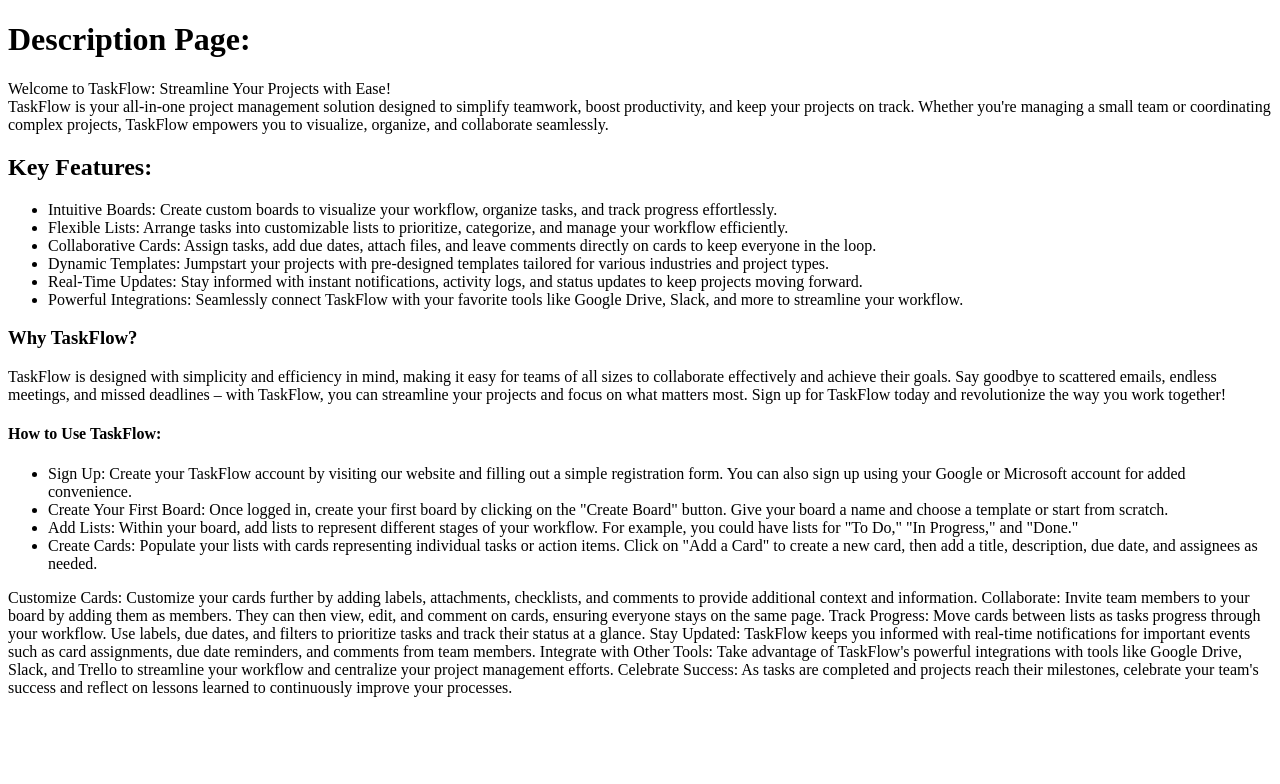
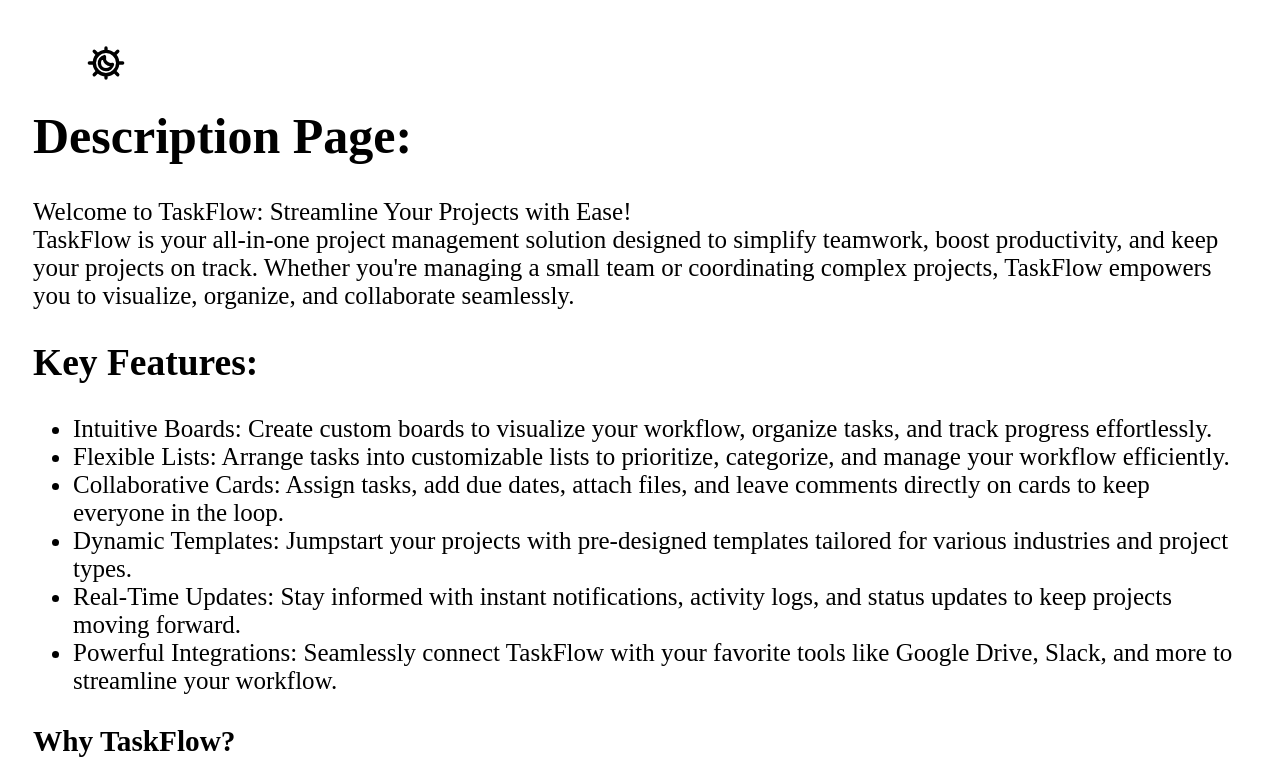
Before and after one commit to kyprosantreou/Website, a plain HTML site: page index.html in a window 1280 px wide. Shown: the top 784 px of the page. Drawn offline with Linux system fonts and the light colour scheme.

Commit message:
new file:   Assets/moon.svg 	new file:   Assets/sun.svg 	new file:   Styles/welcome_page_style.css 	modified:   index.html

```diff
--- /dev/null
+++ b/Styles/welcome_page_style.css
@@ -0,0 +1,30 @@
+body {
+    padding: 25px;
+    background-color: white;
+    color: black;
+    font-size: 25px;
+  }
+
+.dark-mode {
+    background-color: rgb(0, 0, 0);
+    color: white;
+  }
+
+#toggle-theme-btn {
+    background-color: white;
+    border: none;
+    cursor: pointer;
+    padding: 10px 20px;
+    font-size: 16px;
+    border-radius: 5px;
+    transition: background-color 0.3s;
+    width: 150px;
+    height: 40px;
+}
+
+#toggle-theme-btn img {
+    width: 40px;
+    height: 40px;
+    vertical-align: middle;
+    margin-right: 5px;
+}
--- a/index.html
+++ b/index.html
@@ -4,8 +4,13 @@
     <meta charset="UTF-8">
     <meta name="viewport" content="width=device-width, initial-scale=1.0">
     <title>TaskFlow</title>
+    <link rel="stylesheet" href="../Styles/welcome_page_style.css">
 </head>
 <body>
+    <button id="toggle-theme-btn" onclick="toggleDarkMode()">
+        <img id="modeIcon" src="../Assets/sun.svg" alt="Light Mode">
+    </button>
+
     <h1>Description Page:</h1>
     <p>Welcome to TaskFlow: Streamline Your Projects with Ease!<br>
         TaskFlow is your all-in-one project management solution
@@ -56,5 +61,22 @@
         Celebrate Success: As tasks are completed and projects reach their milestones, celebrate your team's success and reflect on lessons learned to continuously improve your processes.
     </p>
 
+    <script>
+        function toggleDarkMode() {
+            var element = document.body;
+            element.classList.toggle("dark-mode");
+
+            var button = document.getElementById("toggle-theme-btn");
+            var image = document.getElementById("modeIcon");
+
+            if (element.classList.contains("dark-mode")) {
+                image.src = "../Assets/moon.svg";
+                image.alt = "Dark Mode";
+            } else {
+                image.src = "../Assets/sun.svg";
+                image.alt = "Light Mode";
+            }
+        }
+    </script>
 </body>
 </html>
```
Also changed, not shown: Assets/moon.svg (added), Assets/sun.svg (added).
